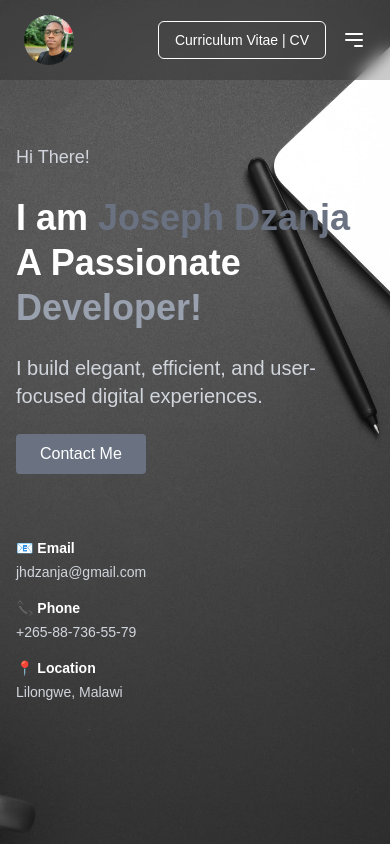
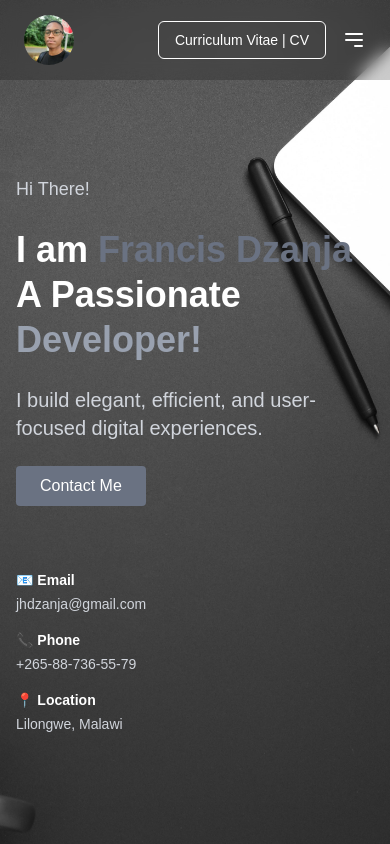
Before and after one commit to Joseph-Dzanja/Portfolio, a Next.js app: page / in a window 390 px wide. Shown: the top 844 px of the page. Built offline with nearby package versions, Linux system fonts and the light colour scheme.

Commit message:
francis update

```diff
--- a/src/components/Hero.js
+++ b/src/components/Hero.js
@@ -2,11 +2,11 @@
 
 export default function Hero() {
   return (
-    <div className="max-w-2xl space-y-6 lg:p-6 lg:py-8 lg:backdrop-blur-sm lg:bg-black/30 rounded-xl">
+    <div className="max-w-2xl space-y-6 lg:p-6 lg:py-8 lg:backdrop-blur-sm lg:bg-black/30 rounded-xl pt-16">
       <p className="text-lg text-gray-300">Hi There!</p>
 
       <h1 className="text-4xl md:text-5xl font-bold text-white leading-tight">
-        I am <span className="text-gray-500">Joseph Dzanja</span><br />
+        I am <span className="text-gray-500">Francis Dzanja</span><br />
         A Passionate <span className="text-gray-400">Developer!</span>
       </h1>
 
```
